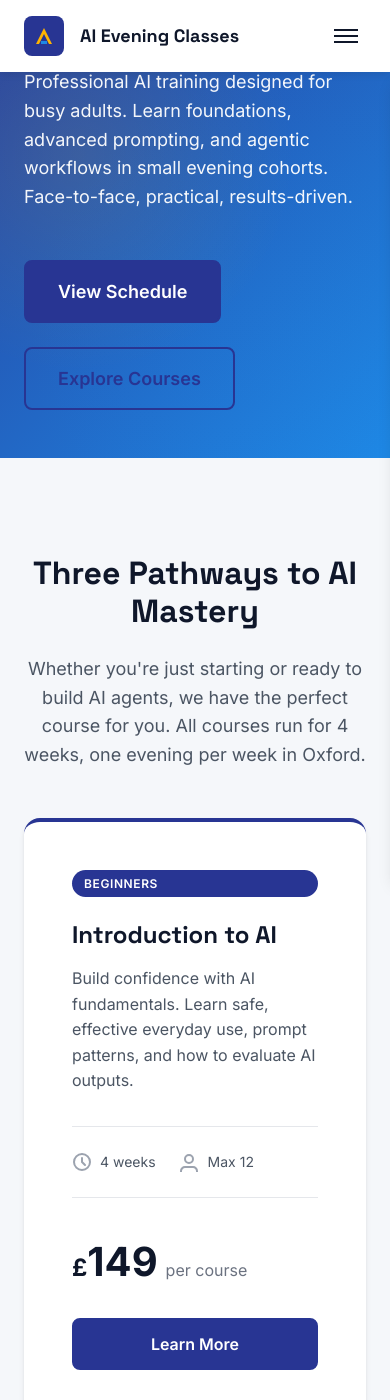
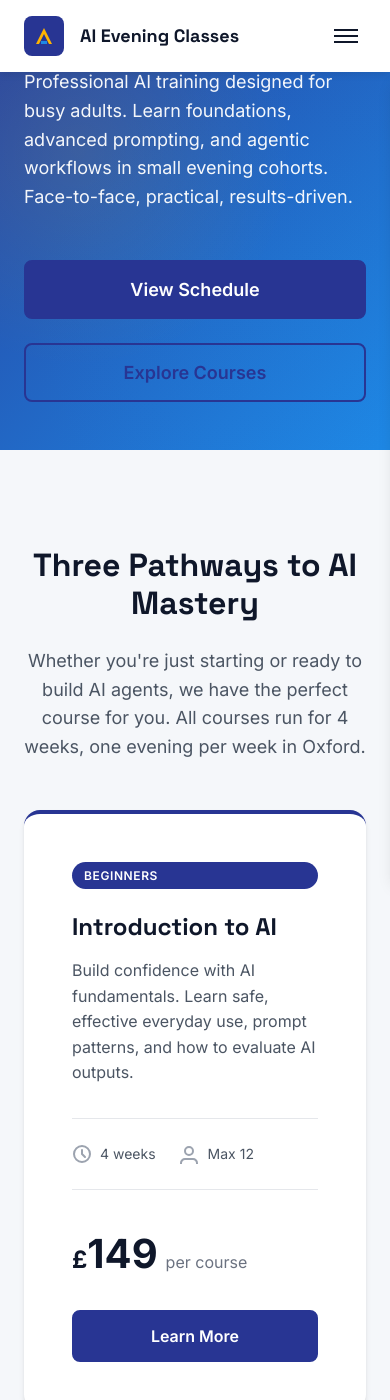
Before and after one commit to LatinRickshaw/oxfordaiteaching, a Jekyll site: the page built from index.html, in a window 390 px wide and 1400 px high, scrolled down 220 px. Built offline with Jekyll 4.4.1, drawn with Linux system fonts in a browser that asks for light colours.

Commit message:
Changed CTA padding for mobile and CTA button for mobile to fit screen

```diff
--- a/assets/css/main.css
+++ b/assets/css/main.css
@@ -939,6 +939,28 @@
     }
 }
 
+/* Mobile CTA and Button Styles */
+@media (max-width: 640px) {
+    .cta-section {
+        padding: var(--spacing-xl);
+        margin: var(--spacing-xl) 0;
+    }
+
+    .cta-section h2 {
+        font-size: 1.75rem;
+    }
+
+    .cta-section p {
+        font-size: 1rem;
+    }
+
+    .btn-large {
+        width: 100%;
+        display: block;
+        padding: 0.875rem 1.5rem;
+    }
+}
+
 .course-hero h1 {
     color: var(--color-white);
 }
```
